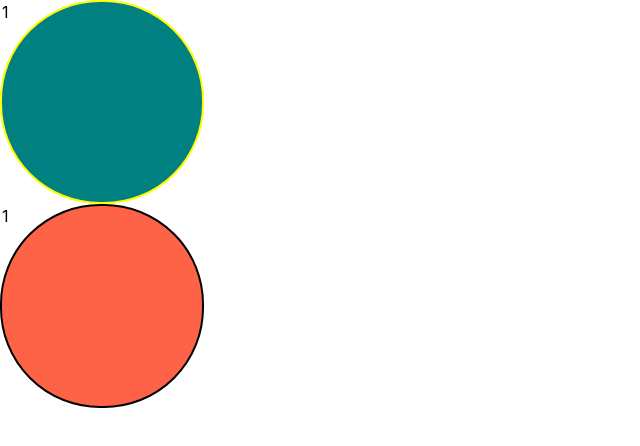
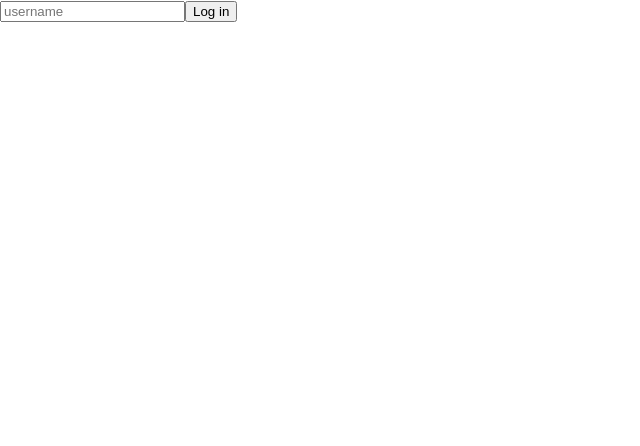
Before and after one commit to wonseok-han/react-masterclass, a React (Create React App) app: page / in a window 1280 px wide. Shown: the top 446 px of the page, without its empty margins (0-640 px from the left). Built offline with nearby package versions, Linux system fonts and the light colour scheme.

Commit message:
typescript forms

```diff
--- a/src/App.tsx
+++ b/src/App.tsx
@@ -1,10 +1,34 @@
-import Circle from 'components/Circle';
+import { useState } from 'react';
 
 function App() {
+  const [username, setUsername] = useState('');
+
+  const handleChange = (event: React.FormEvent<HTMLInputElement>) => {
+    const {
+      currentTarget: { value },
+    } = event;
+
+    console.log(value);
+    setUsername(value);
+  };
+
+  const handleSubmit = (event: React.FormEvent<HTMLFormElement>) => {
+    event.preventDefault();
+
+    console.log(username);
+  };
+
   return (
     <div>
-      <Circle bgColor="teal" borderColor="yellow" />
-      <Circle bgColor="tomato" />
+      <form onSubmit={handleSubmit}>
+        <input
+          type="text"
+          placeholder="username"
+          value={username}
+          onChange={handleChange}
+        />
+        <button>Log in</button>
+      </form>
     </div>
   );
 }
```
